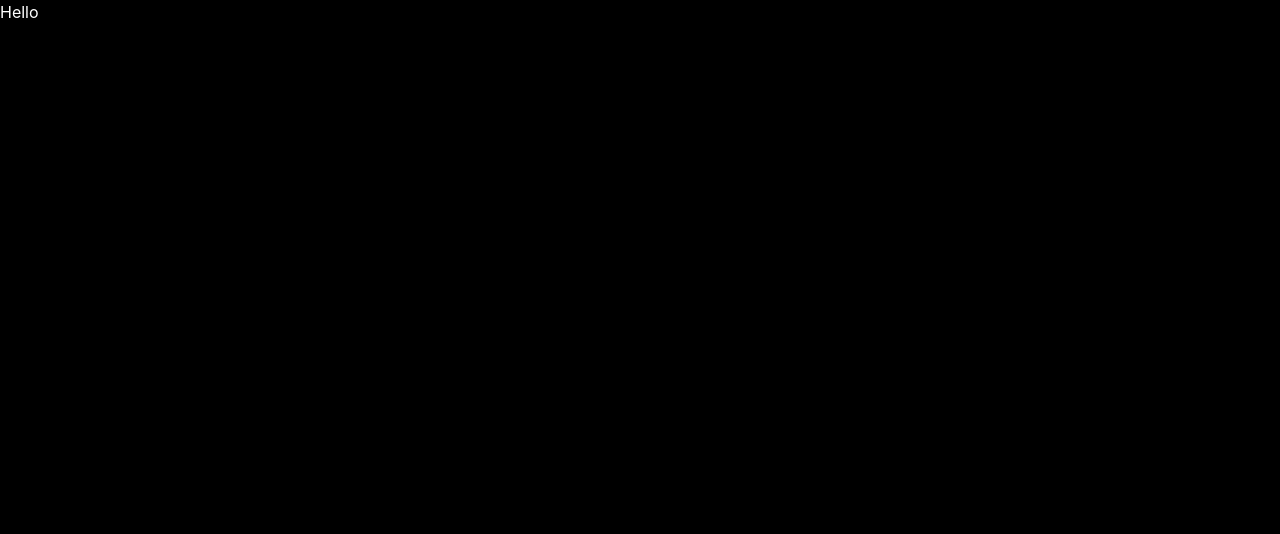
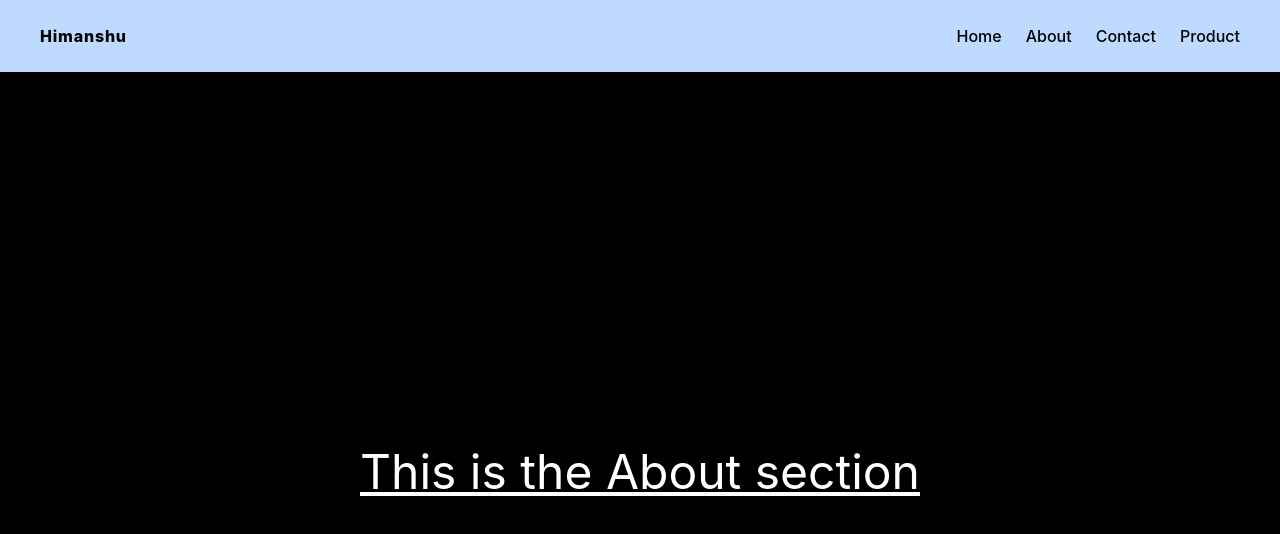
Before and after one commit to Himanshumishrahkm/learning_Routing, a React (Vite) app: page /about in a window 1280 px wide. Shown: the top 534 px of the page. Built offline with nearby package versions, Linux system fonts and the light colour scheme.

Commit message:
added Basic Routes

```diff
--- a/package.json
+++ b/package.json
@@ -13,6 +13,7 @@
     "@tailwindcss/vite": "^4.3.0",
     "react": "^19.2.6",
     "react-dom": "^19.2.6",
+    "react-router-dom": "^7.17.0",
     "tailwindcss": "^4.3.0"
   },
   "devDependencies": {
--- a/src/App.jsx
+++ b/src/App.jsx
@@ -1,9 +1,23 @@
+import {Route, Routes} from 'react-router-dom'
+import Home from './pages/Home'
+import About from './pages/About'
+import Contact from './pages/Contact'
+import Nav from './component/Nav.jsx'
+import Product from './pages/Product.jsx'
 
 
 const App = () => {
   return (
-    <div>
-      <h1 className="text-red-300">Hello</h1>
+    <div className='flex flex-col'>
+
+      <Nav/>
+      <Routes>
+        <Route path='/' element={<Home/>} />
+        <Route path='/about' element={<About/>} />
+        <Route path='/contact' element={<Contact/>} />
+        <Route path='/product' element={<Product/>}/>
+
+      </Routes>
     </div>
   )
 }
--- /dev/null
+++ b/src/component/Nav.jsx
@@ -0,0 +1,20 @@
+import React from 'react'
+import { Link } from 'react-router-dom'
+
+const Nav = () => {
+  return (
+    <div>
+      <nav className='pl-10 pr-10 pt-6 pb-6 flex flex-row justify-between bg-blue-200'>
+         <div className='text-black tracking-wider font-extrabold '>Himanshu</div>
+         <div className='text-black font-medium flex flex-row gap-6'>
+            <Link to='/'>Home</Link>
+            <Link to='/about'>About</Link>
+            <Link to='/contact'>Contact</Link>
+            <Link to='/product'>Product</Link>
+          </div>
+        </nav>
+    </div>
+  )
+}
+
+export default Nav
--- a/src/index.css
+++ b/src/index.css
@@ -1,6 +1,6 @@
 @import "tailwindcss";
 
-*{
+html,body{
     background-color: black;
     color: white;
 }
--- a/src/main.jsx
+++ b/src/main.jsx
@@ -2,9 +2,11 @@
 import { createRoot } from 'react-dom/client'
 import './index.css'
 import App from './App.jsx'
+import {BrowserRouter} from 'react-router-dom'
 
 createRoot(document.getElementById('root')).render(
-
+    <BrowserRouter>
     <App />
+    </BrowserRouter>
 
 )
--- /dev/null
+++ b/src/pages/About.jsx
@@ -0,0 +1,11 @@
+import React from 'react'
+
+const About = () => {
+  return (
+    <div>
+      <h1 className='flex h-screen text-5xl underline items-center justify-center'>This is the About section</h1>
+    </div>
+  )
+}
+
+export default About
--- /dev/null
+++ b/src/pages/Contact.jsx
@@ -0,0 +1,11 @@
+import React from 'react'
+
+const Contact = () => {
+  return (
+    <div>
+      <h1 className='flex h-screen text-5xl underline items-center justify-center'>This is the Contact Page</h1>
+    </div>
+  )
+}
+
+export default Contact
--- /dev/null
+++ b/src/pages/Home.jsx
@@ -0,0 +1,11 @@
+import React from 'react'
+
+const Home = () => {
+  return (
+    <div>
+      <h1 className='flex h-screen text-5xl underline items-center justify-center'>This is the Home page</h1>
+    </div>
+  )
+}
+
+export default Home
--- /dev/null
+++ b/src/pages/Product.jsx
@@ -0,0 +1,11 @@
+import React from 'react'
+
+const Product = () => {
+  return (
+    <div>
+      <h1 className='flex h-screen text-5xl underline items-center justify-center'>This is the product page</h1>
+    </div>
+  )
+}
+
+export default Product
```
Also changed, not shown: 1 other file (tests, documents, lock files or other folders).
